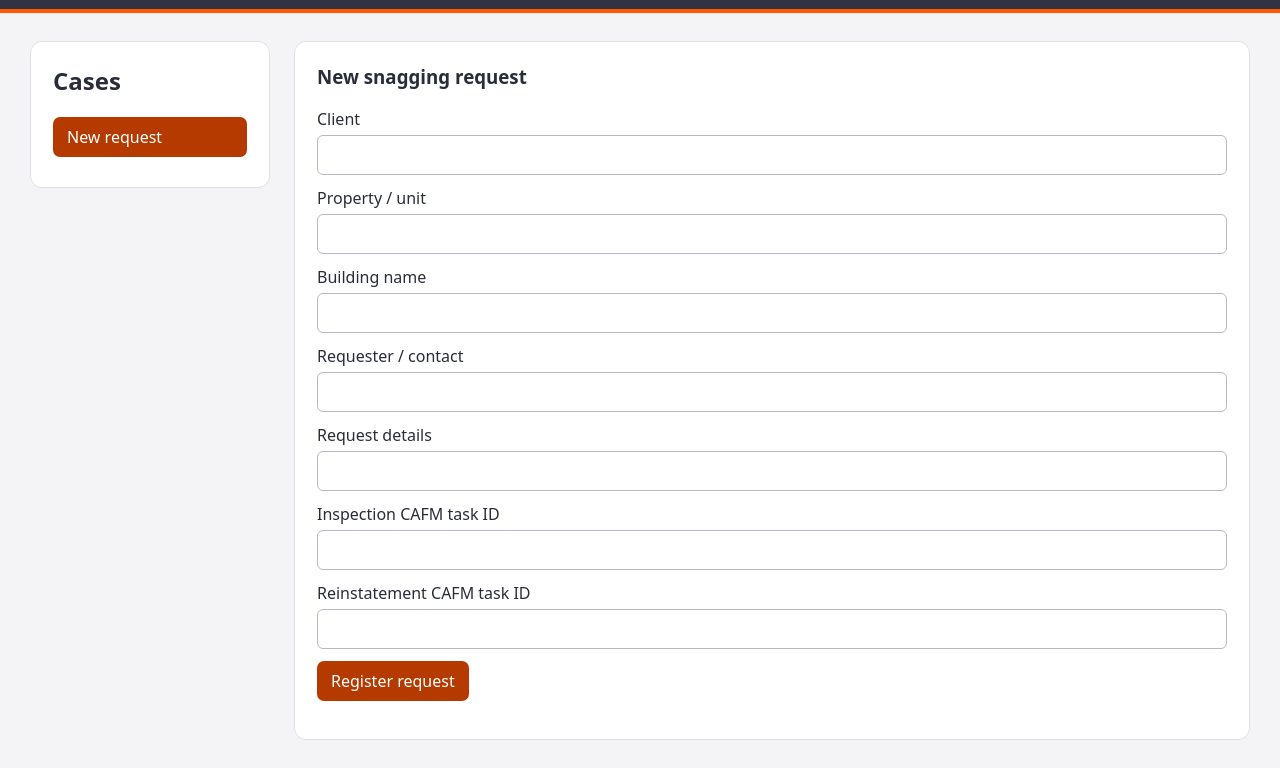
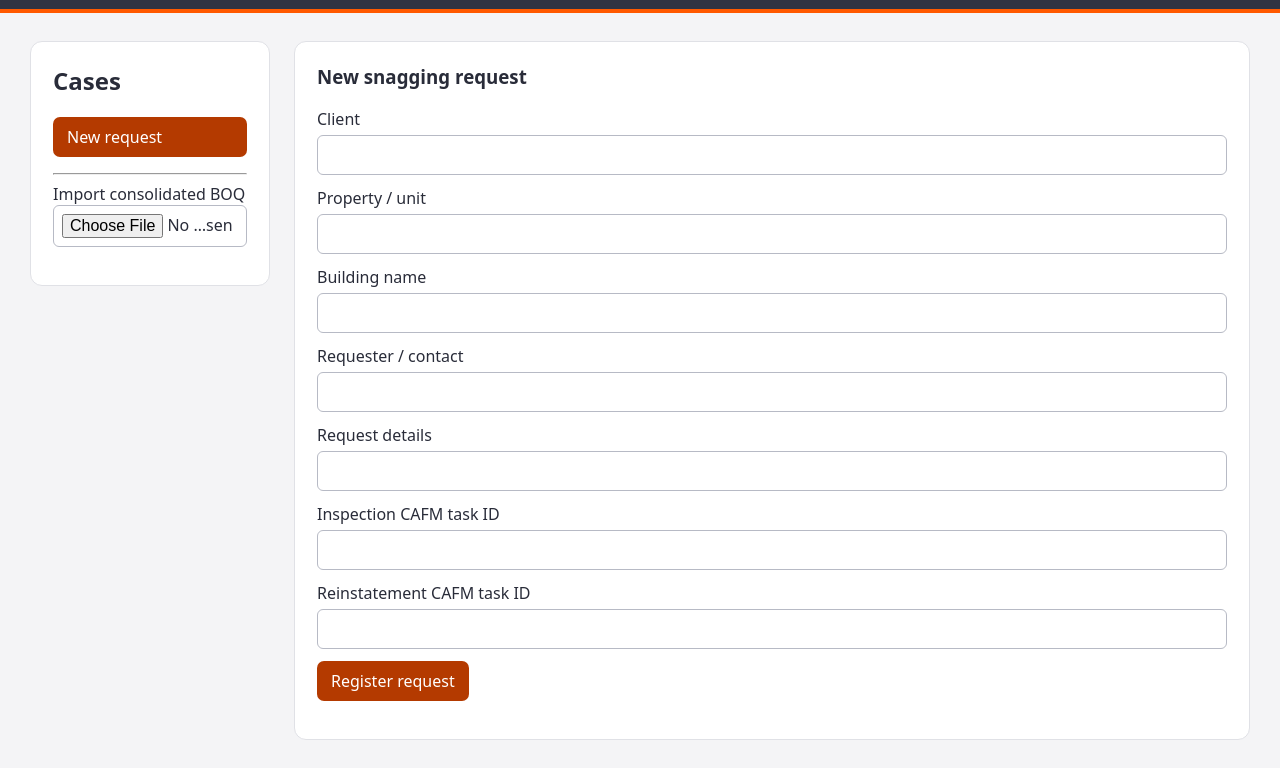
Before and after one commit to ananader1977/abfm-snagging, a website: page public/index.html in a window 1280 px wide. Shown: the part 69-837 px from the top of the page. Drawn offline with Linux system fonts and the light colour scheme.

Commit message:
Add consolidated BOQ workbook import

```diff
--- a/public/index.html
+++ b/public/index.html
@@ -1,4 +1,4 @@
 <!doctype html>
 <html lang="en"><head><meta charset="utf-8"><meta name="viewport" content="width=device-width,initial-scale=1"><title>ABFM Snagging</title><link rel="stylesheet" href="style.css"><script defer src="brand.js"></script><script defer src="app.js"></script></head>
 <body><header><img id="abfm" alt="Al Bonian FM"><div><strong>Al Bonian FM</strong><small>Snagging and reinstatement</small></div><span class="demo">Local prototype · synthetic data only</span><form class="logout" method="post" action="/logout"><button type="submit">Log out</button></form></header>
-<main><aside><h2>Cases</h2><button id="new">New request</button><div id="cases"></div></aside><section id="detail"></section></main></body></html>
+<main><aside><h2>Cases</h2><button id="new">New request</button><div id="cases"></div><hr><label for="boqFile">Import consolidated BOQ</label><input id="boqFile" type="file" accept=".xlsx"><p id="boqStatus" class="meta" role="status"></p></aside><section id="detail"></section></main></body></html>
```
